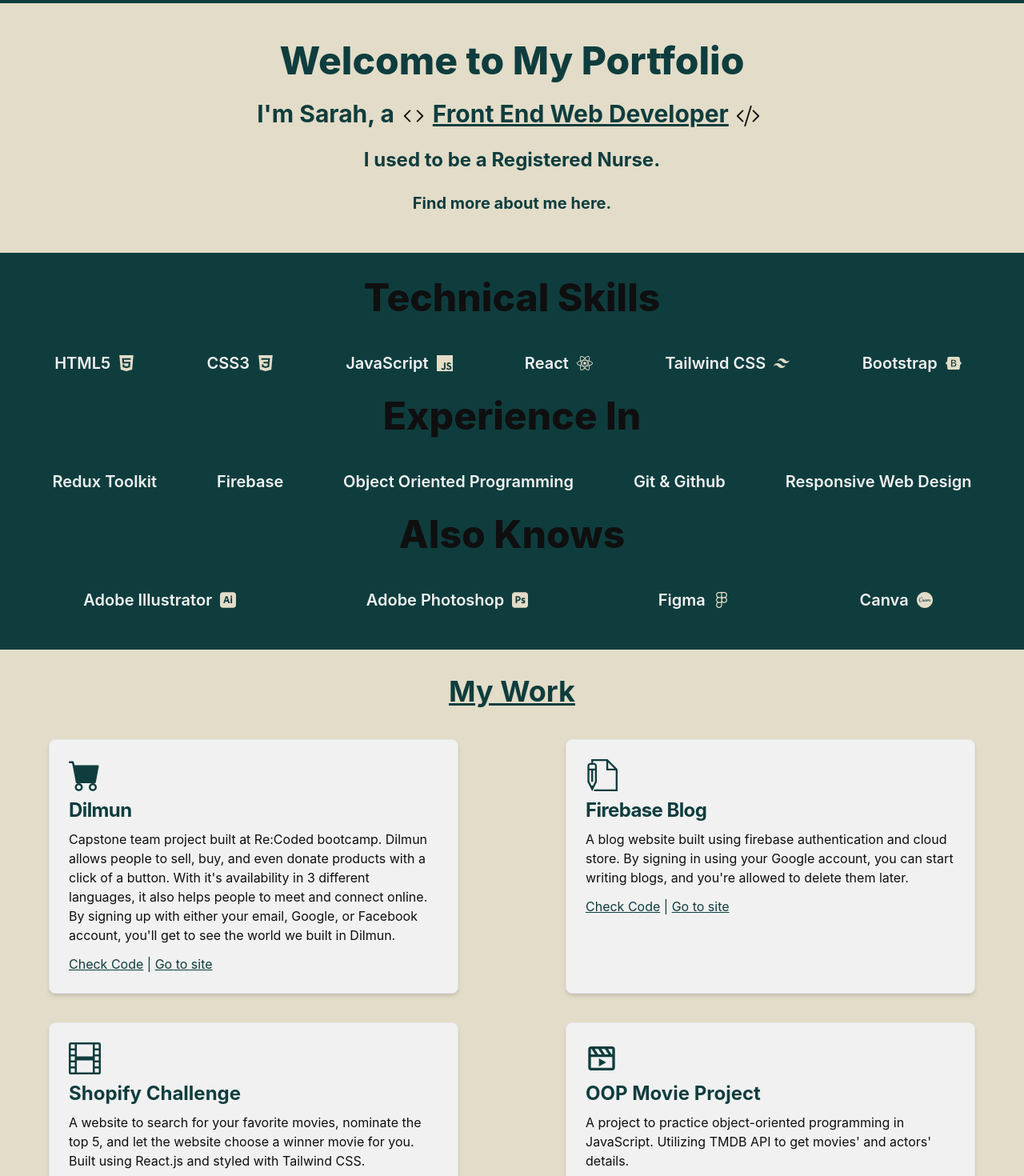
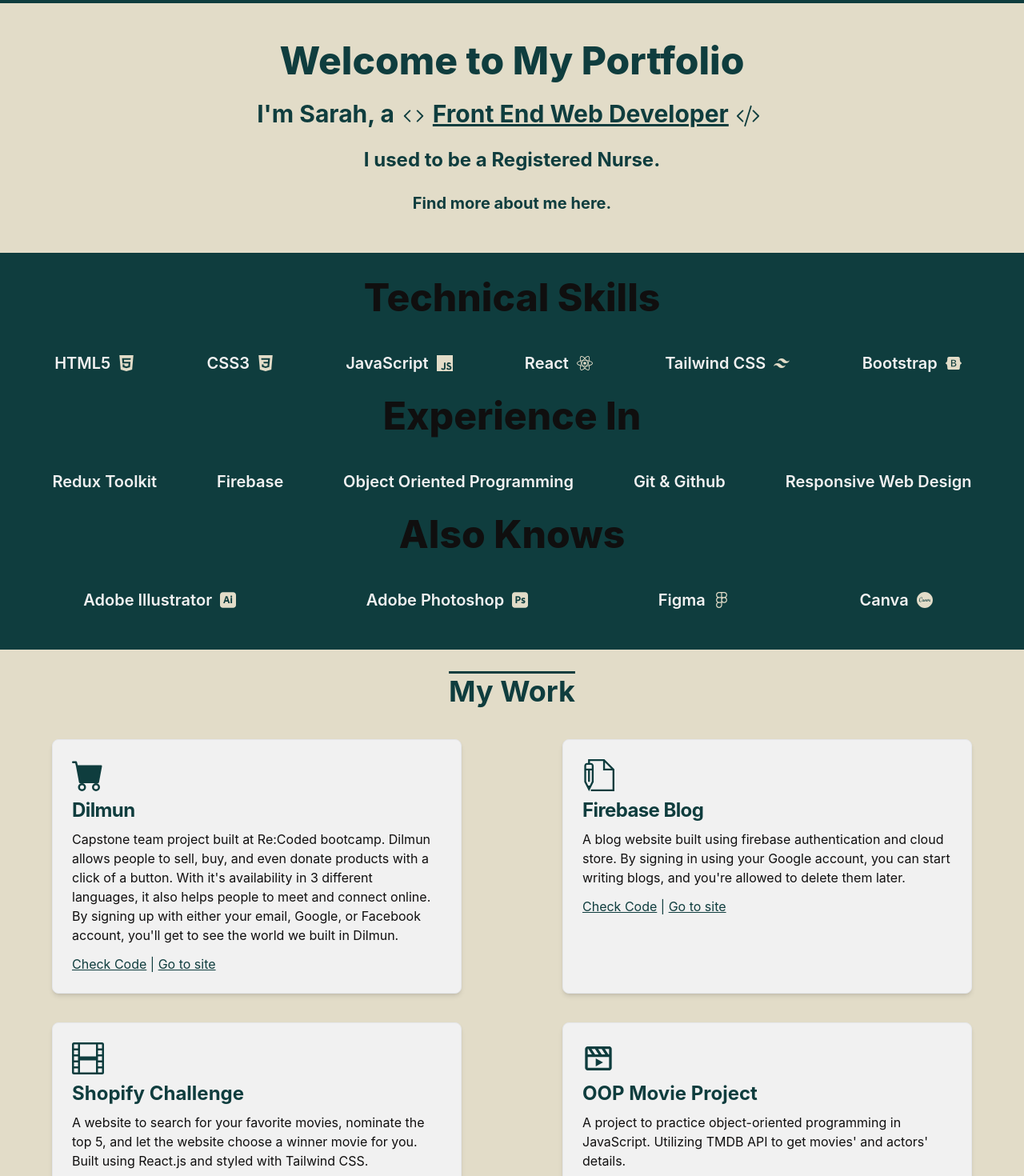
Before and after one commit to sarahaboudalal/Portfolio, a React (Create React App) app: page / in a window 1280 px wide. Shown: the part 80-1550 px from the top of the page at 80% size. Built offline with nearby package versions, Linux system fonts and the light colour scheme.

Commit message:
fixed some bugs

```diff
--- a/src/components/Hero/Hero.jsx
+++ b/src/components/Hero/Hero.jsx
@@ -2,15 +2,15 @@
 
 export default function Hero() {
   return (
-    <div className="bg-beige h-full py-4">
+    <div className="bg-beige h-full py-4 md:px-0 px-4">
       <div className="flex flex-col justify-center md:items-center text-start py-5">
         <h3 className="text-greenish font-extrabold text-5xl py-3">
           Welcome to My Portfolio
         </h3>
         <h3 className="text-greenish font-bold text-3xl py-3">
-          I'm Sarah, a<BsCode className="inline text-night w-12" />
+          I'm Sarah, a<BsCode className="inline text-greenish w-12" />
           <p className="inline underline">Front End Web Developer</p>
-          <BsCodeSlash className="inline text-night w-12" />
+          <BsCodeSlash className="inline text-greenish w-12" />
         </h3>
         <h3 className="text-greenish font-bold text-2xl py-3">
           I used to be a Registered Nurse.
--- a/src/components/Projects/Projects.jsx
+++ b/src/components/Projects/Projects.jsx
@@ -4,8 +4,8 @@
 
 export default function Project() {
     return (
-      <div className="bg-beige py-8">
-      <h3 className="mb-10 text-center underline text-greenish text-4xl font-bold">My Work
+      <div className="bg-beige py-8 md:px-2 px-4">
+      <h3 className="mb-10 text-center overline text-greenish text-4xl font-bold">My Work
           </h3>
         <div className="grid lg:grid-cols-2 grid-cols-1 content-center justify-items-center gap-y-9 gap-x-3">
 
--- a/src/components/Skills/Skills.jsx
+++ b/src/components/Skills/Skills.jsx
@@ -50,7 +50,7 @@
       <div className="flex lg:flex-row flex-col items-center justify-around m-7">
         <p className="text-whitish text-xl font-semibold">Redux Toolkit</p>
         <p className="text-whitish text-xl font-semibold">Firebase</p>
-        <p className="text-whitish text-xl font-semibold">
+        <p className="text-whitish text-xl font-semibold  text-center">
           Object Oriented Programming
         </p>
         <p className="text-whitish text-xl font-semibold">Git & Github</p>
```
